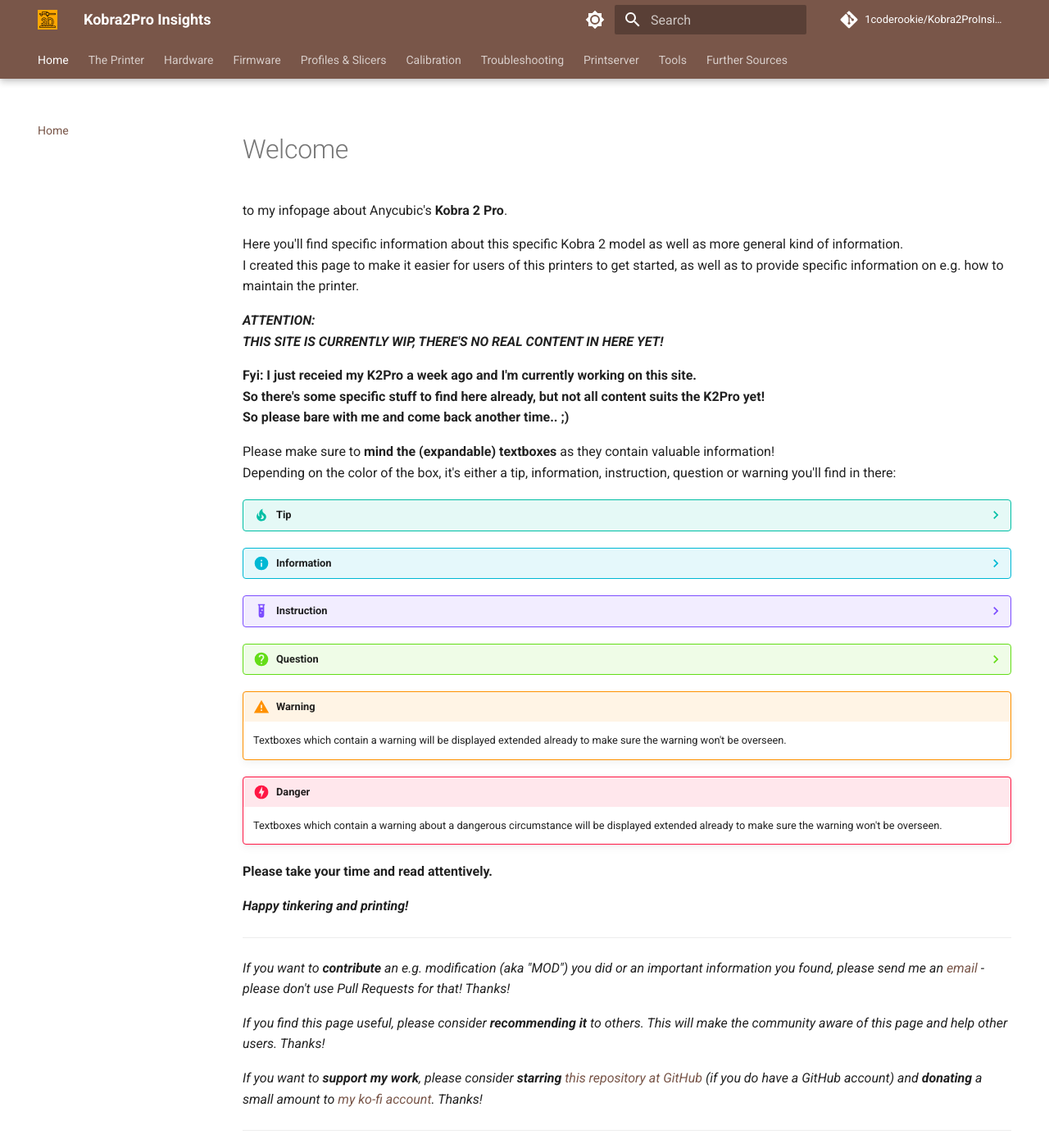
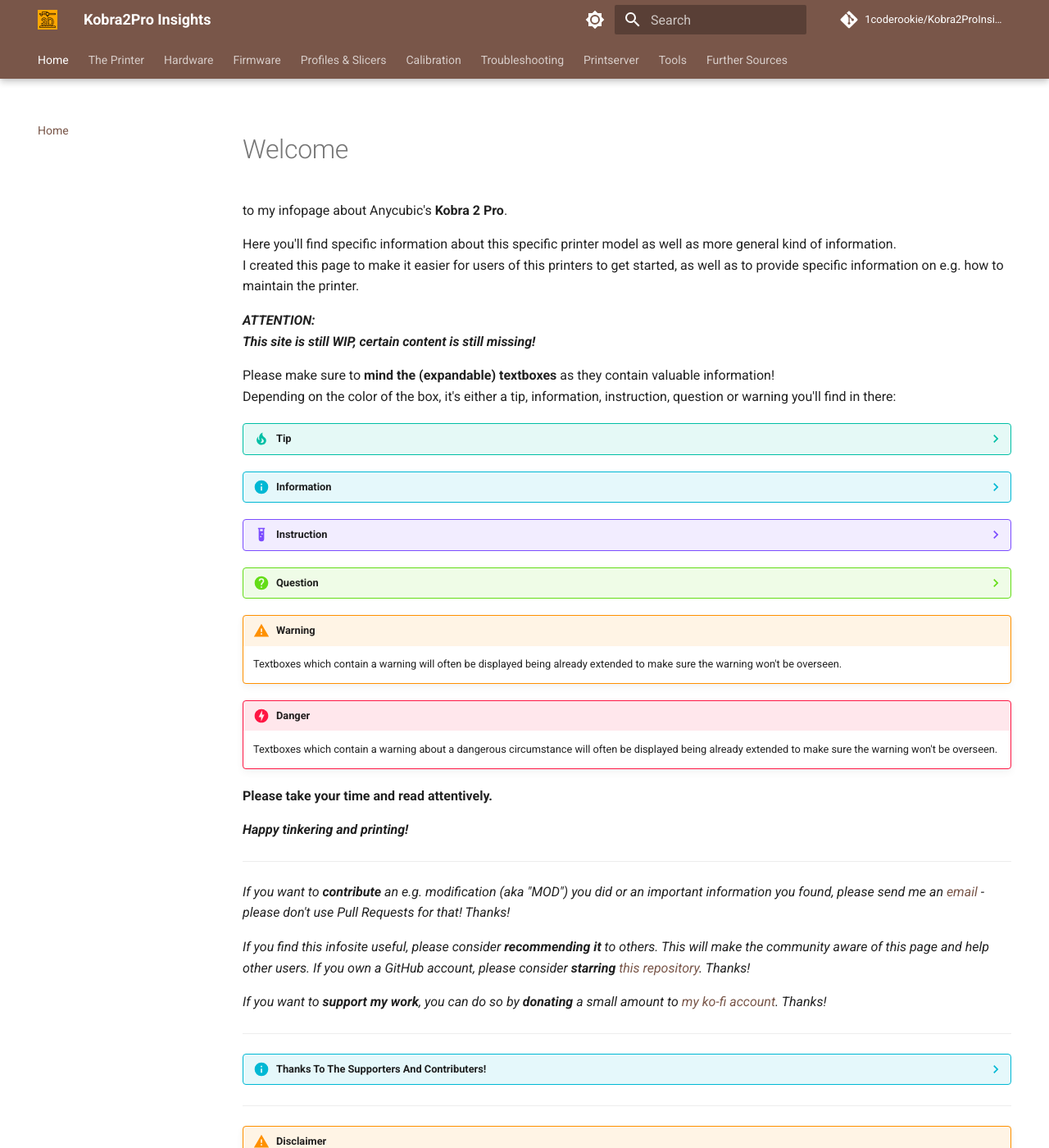
Before and after one commit to 1coderookie/Kobra2ProInsights, an MkDocs documentation site: the page built from docs/index.md, in a window 1280 px wide and 1400 px high. Shown: the whole window at 82% size. Built offline with MkDocs 1.6.1 and Material for MkDocs 9.7.7, drawn with Linux system fonts in a browser that asks for light colours; comment, search, counter and statistics services are not loaded.

Commit message:
Update index.md

```diff
--- a/docs/index.md
+++ b/docs/index.md
@@ -3,15 +3,12 @@
 # Welcome
 to my infopage about Anycubic's **Kobra 2 Pro**.
 
-Here you'll find specific information about this specific Kobra 2 model as well as more general kind of information.
+Here you'll find specific information about this specific printer model as well as more general kind of information.
 I created this page to make it easier for users of this printers to get started, as well as to provide specific information on e.g. how to maintain the printer.
 
 ***ATTENTION:***
-***THIS SITE IS CURRENTLY WIP, THERE'S NO REAL CONTENT IN HERE YET!***
+***This site is still WIP, certain content is still missing!***
 
-**Fyi: I just receied my K2Pro a week ago and I'm currently working on this site.
-So there's some specific stuff to find here already, but not all content suits the K2Pro yet!
-So please bare with me and come back another time.. ;)**
 
 Please make sure to **mind the (expandable) textboxes** as they contain valuable information!
 Depending on the color of the box, it's either a tip, information, instruction, question or warning you'll find in there:
@@ -34,11 +31,11 @@
 
 !!! warning "Warning"
 
-    Textboxes which contain a warning will be displayed extended already to make sure the warning won't be overseen.
+    Textboxes which contain a warning will often be displayed being already extended to make sure the warning won't be overseen.
 
 !!! danger "Danger"
 
-    Textboxes which contain a warning about a dangerous circumstance will be displayed extended already to make sure the warning won't be overseen.
+    Textboxes which contain a warning about a dangerous circumstance will often be displayed being already extended to make sure the warning won't be overseen.
 
 
 **Please take your time and read attentively.**
@@ -49,16 +46,25 @@
 
 *If you want to ***contribute*** an e.g. modification (aka "MOD") you did or an important information you found, please send me an [email](mailto:3dneo@quantentunnel.de) - please don't use Pull Requests for that! Thanks!*
 
-*If you find this page useful, please consider ***recommending it*** to others. This will make the community aware of this page and help other users. Thanks!*
+*If you find this infosite useful, please consider ***recommending it*** to others. This will make the community aware of this page and help other users. If you own a GitHub account, please consider ***starring*** [this repository](https://github.com/1coderookie/Kobra2ProInsights). Thanks!*
 
-*If you want to ***support my work***, please consider ***starring*** [this repository at GitHub](https://github.com/1coderookie/Kobra2ProInsights) (if you do have a GitHub account) and ***donating*** a small amount to [my ko-fi account](https://ko-fi.com/U6U5NPB51). Thanks!*
+*If you want to ***support my work***, you can do so by ***donating*** a small amount to [my ko-fi account](https://ko-fi.com/U6U5NPB51). Thanks!*
 
 ---
 
 
 ??? info "Thanks To The Supporters And Contributers!"
 
-    Nobody contributed yet, be the first one to do so! ;)
+    - *Thanks to all the **stargazers** at GitHub for starring this repository!*
+    - Thanks to **[Due-Telephone-6817](https://www.reddit.com/user/Due-Telephone-6817)** for taking those pictures of the spider coupler and the diaphragm coupler!
+    - Thanks to **[felixna](https://forum.drucktipps3d.de/user/6880-felixna/)** for allowing me to use his circuit drawing of how to add a step-down converter for PWM controlled fans!
+    - Thanks to **[GruesomeJeans](https://www.reddit.com/user/GruesomeJeans)** for taking pictures of the bed's magnetic foil and the ruby-tip nozzle!
+    - Thanks to **[Imaginary_Gift_8533](https://www.reddit.com/user/Imaginary_Gift_8533/)** for allowing me to use his picture of the wear & tear of his wheels!
+    - Thanks to **[Island-Strange](https://www.reddit.com/user/Island-Strange/)** for taking a picture of his shortcut bed!
+    - Thanks to **[Jaximus](https://www.reddit.com/user/Jaximus)** for allowing me to use the picture of the slipped out cartridge heater!
+    - Thanks to **[mowerheimen](https://www.reddit.com/user/mowerheimen)** for allowing me to use the picture of the crooked x-axis gantry!
+    - Thanks to **[the-transponster](https://www.reddit.com/user/the-transponster)** for allowing me to use the picture of his clumped hotend!
+    - Thanks to **[Yoriko_Rayne_](https://www.reddit.com/user/Yoriko_Rayne_)** for allowing me to use the picture of how to use the ABL height gauge!
 
 
 ---
```
